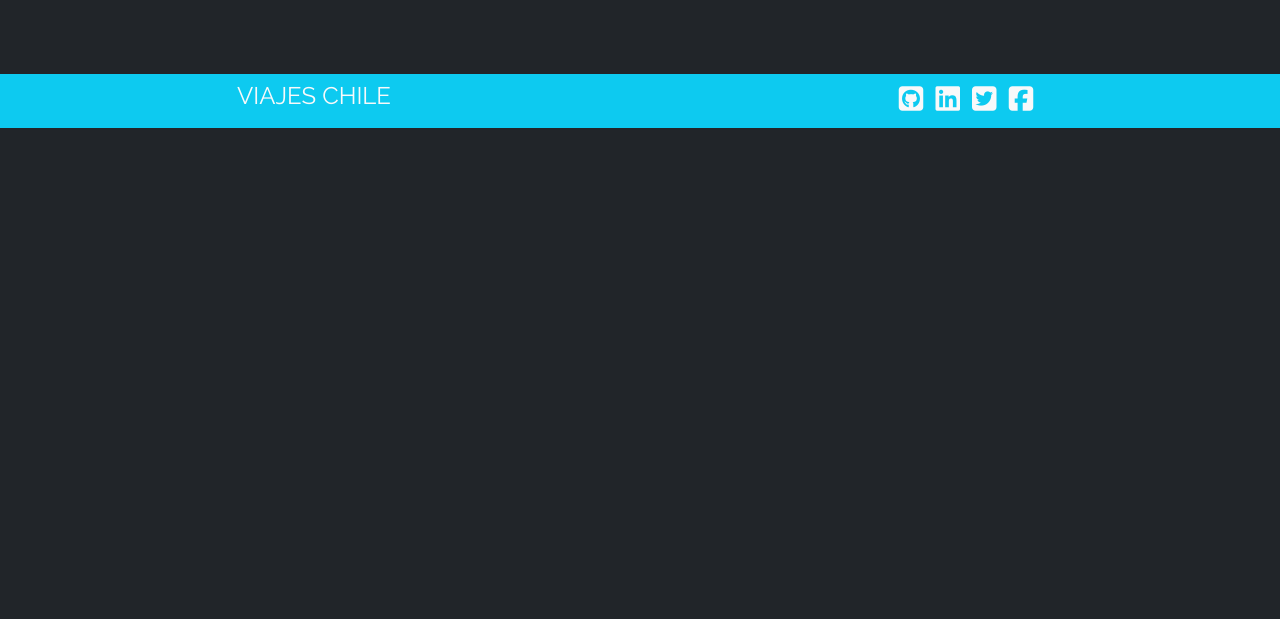
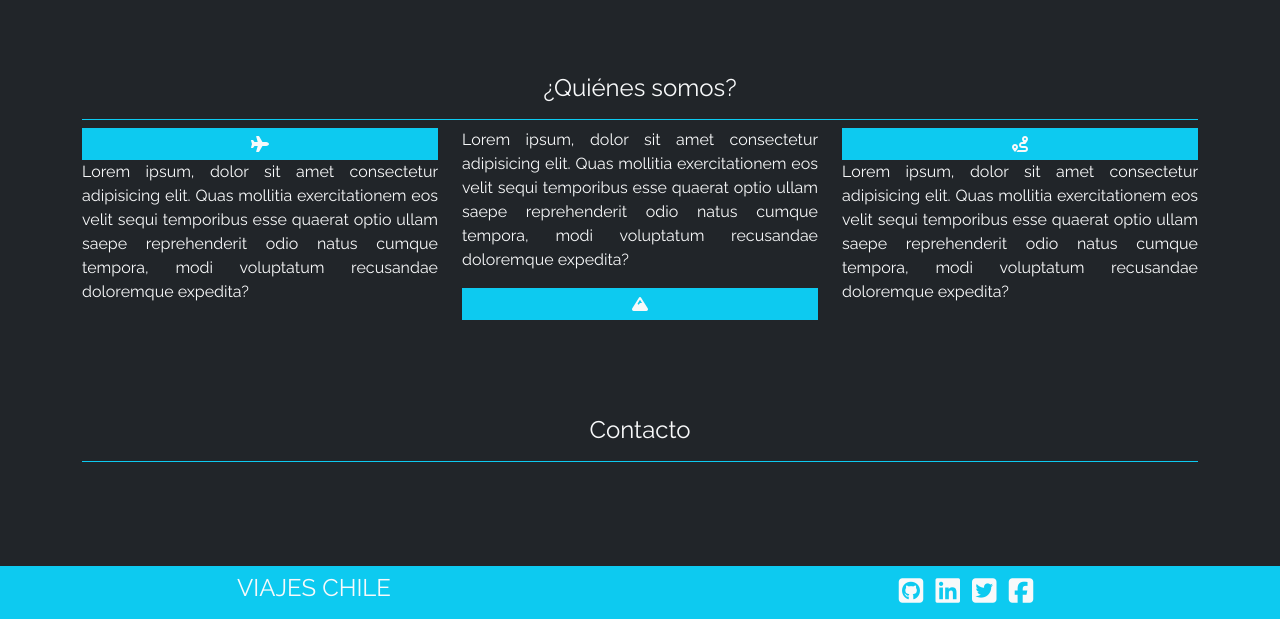
Before and after one commit to IsauraCG/proyecto_viajes_chile, a plain HTML site: page index.html in a window 1280 px wide. Shown: the part 982-1601 px from the top of the page. Before the commit the page ends 1110 px from the top, so only its background shows below. Drawn offline with nearby package versions, Linux system fonts and the light colour scheme.

Commit message:
Secciones y contacto

```diff
--- a/index.html
+++ b/index.html
@@ -50,7 +50,7 @@
               <img
                 class="brand-img"
                 width="26px"
-                src="assets/img/viajes.svg"
+                src="./assets/img/viajes.svg"
                 alt="boton viajes navbar"
               />
               VIAJES CHILE</a
@@ -100,21 +100,21 @@
           <div class="carousel-inner">
             <div class="carousel-item active">
               <img
-                src="assets/img/carousel1.jpg"
+                src="./assets/img/carousel1.jpg"
                 class="d-block w-100"
                 alt="alpacas del altiplano"
               />
             </div>
             <div class="carousel-item">
               <img
-                src="assets/img/carousel2.jpg"
+                src="./assets/img/carousel2.jpg"
                 class="d-block w-100"
                 alt="moai de rapa nui"
               />
             </div>
             <div class="carousel-item">
               <img
-                src="assets/img/carousel3.jpg"
+                src="./assets/img/carousel3.jpg"
                 class="d-block w-100"
                 alt="pingüino de humboldt"
               />
@@ -141,6 +141,58 @@
         </div>
       </section>
     </header>
+
+    <!-- Sección sobre nosostros que desaparece en pantallas pequeñas -->
+    <section
+      id="nosotros"
+      class="container text-center d-none d-md-block mb-5 pb-5"
+    >
+      <h4 class="container-fluid pb-3 border-bottom border-info border-1">
+        ¿Quiénes somos?
+      </h4>
+      <div class="row">
+        <div class="col-sm-none col-md-4 col lg-4 col-xl-4">
+          <div class="bg-info text-center">
+            <i class="fas fa-plane text-light p-2"></i>
+          </div>
+          <p class="text-justify">
+            Lorem ipsum, dolor sit amet consectetur adipisicing elit. Quas
+            mollitia exercitationem eos velit sequi temporibus esse quaerat
+            optio ullam saepe reprehenderit odio natus cumque tempora, modi
+            voluptatum recusandae doloremque expedita?
+          </p>
+        </div>
+        <div class="col-sm-none col-md-4 col lg-4 col-xl-4">
+          <p class="text-justify">
+            Lorem ipsum, dolor sit amet consectetur adipisicing elit. Quas
+            mollitia exercitationem eos velit sequi temporibus esse quaerat
+            optio ullam saepe reprehenderit odio natus cumque tempora, modi
+            voluptatum recusandae doloremque expedita?
+          </p>
+          <div class="bg-info text-center">
+            <i class="fas fa-mountain text-light p-2"></i>
+          </div>
+        </div>
+        <div class="col-sm-none col-md-4 col lg-4 col-xl-4">
+          <div class="bg-info text-center">
+            <i class="fas fa-route text-light p-2"></i>
+          </div>
+          <p class="text-justify">
+            Lorem ipsum, dolor sit amet consectetur adipisicing elit. Quas
+            mollitia exercitationem eos velit sequi temporibus esse quaerat
+            optio ullam saepe reprehenderit odio natus cumque tempora, modi
+            voluptatum recusandae doloremque expedita?
+          </p>
+        </div>
+      </div>
+    </section>
+
+    <!-- Sección de Contacto con formulario -->
+    <section id="contacto" class="container text-center mb-5 pb-5">
+      <h4 class="container-fluid pb-3 border-bottom border-info border-1">
+        Contacto
+      </h4>
+    </section>
 
     <!-- Pie de página con links a RSS-->
     <footer id="footer">
```
